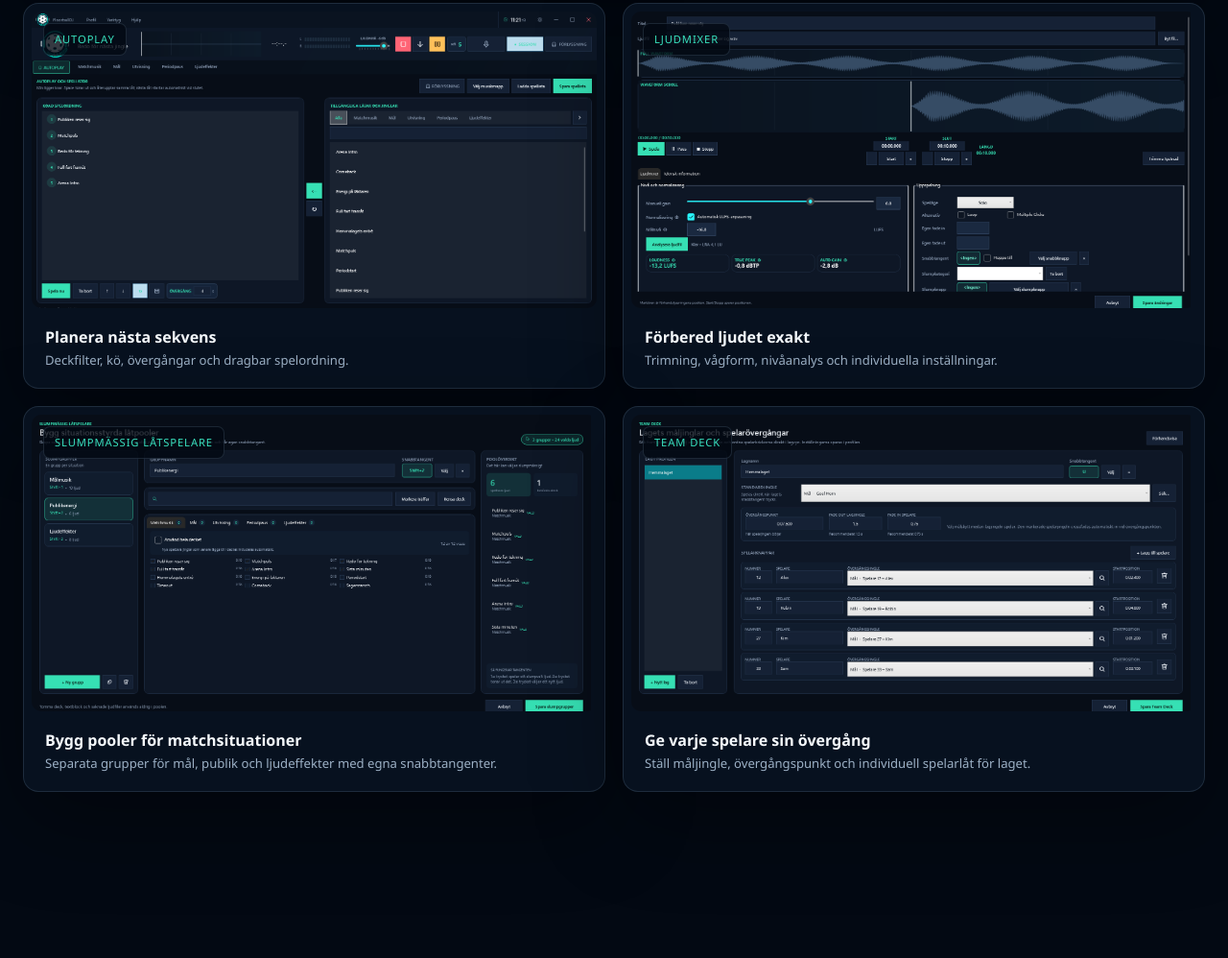
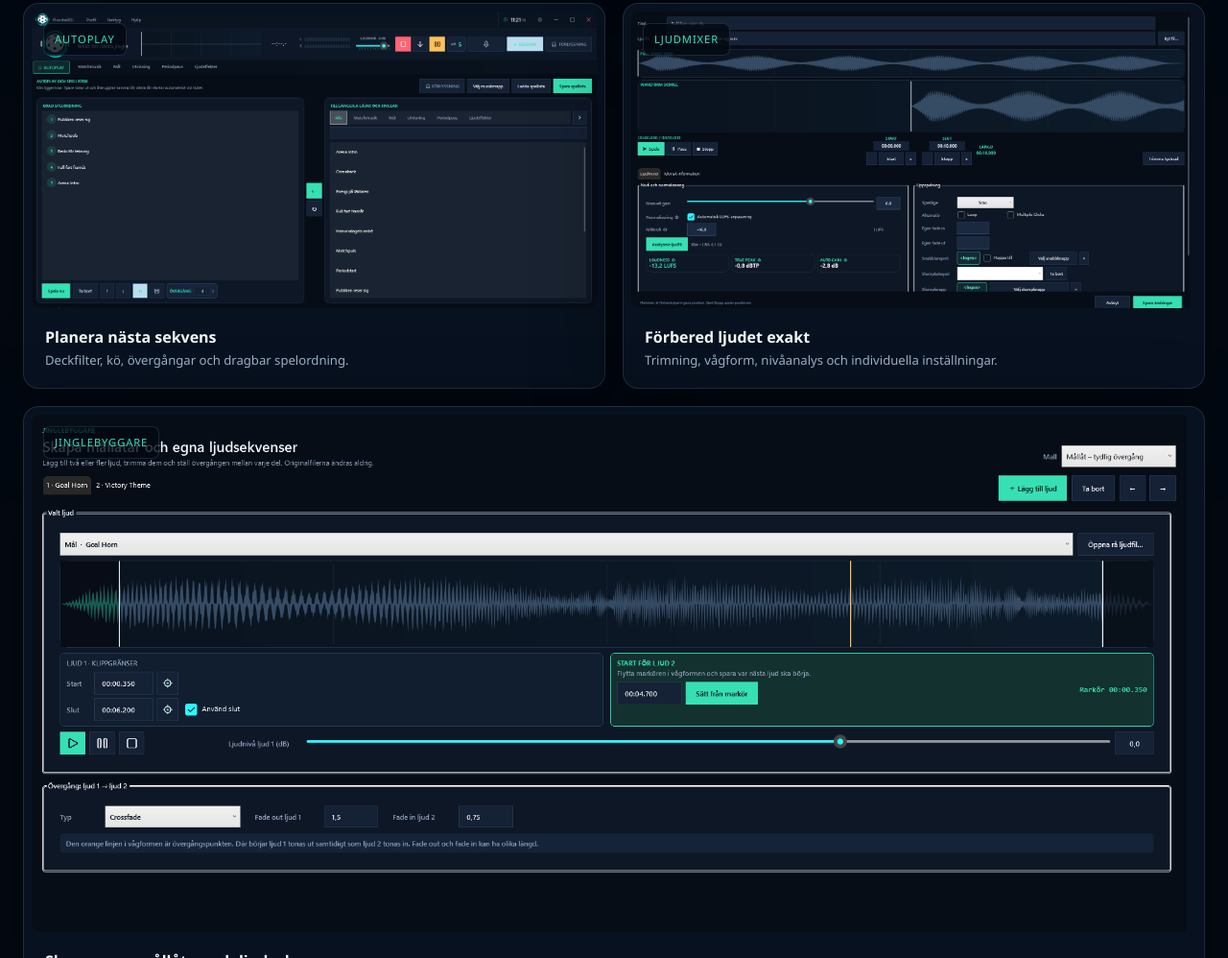
Before and after one commit to Hekkipekki/FloorballDJ, a plain HTML site: page website/funktioner/index.html in a window 1280 px wide. Shown: the part 3073-4071 px from the top of the page at 96% size. Drawn offline with Linux system fonts and the light colour scheme.

Commit message:
Add Jingle Builder website showcase

```diff
--- a/website/assets/styles.css
+++ b/website/assets/styles.css
@@ -154,6 +154,8 @@ h1 em, .closing-cta h2 em { color: transparent; font-style: normal; -webkit-text
 .showcase-grid { margin-top: 18px; display: grid; grid-template-columns: 1fr 1fr; gap: 18px; }
 .showcase-grid .app-frame { position: relative; padding: 8px; }
 .showcase-grid img { width: 100%; aspect-ratio: 16 / 8.4; object-fit: cover; object-position: top; border-radius: 10px; }
+.showcase-grid .app-frame-wide { grid-column: 1 / -1; }
+.showcase-grid .app-frame-wide img { aspect-ratio: 16 / 7.1; }
 .window-label { position: absolute; z-index: 2; top: 20px; left: 20px; padding: 7px 11px; border-radius: 7px; background: rgba(3,9,19,.8); border: 1px solid var(--line); color: var(--mint); font-size: .7rem; text-transform: uppercase; letter-spacing: .08em; }
 .app-frame figcaption { padding: 18px 14px 10px; display: flex; flex-direction: column; }
 .app-frame figcaption strong { font-size: 1rem; }.app-frame figcaption span { color: var(--muted); font-size: .82rem; }
--- a/website/funktioner/index.html
+++ b/website/funktioner/index.html
@@ -2,7 +2,7 @@
 <html lang="sv">
 <head>
   <meta charset="utf-8"><meta name="viewport" content="width=device-width, initial-scale=1"><meta name="theme-color" content="#07111f">
-  <meta name="description" content="Utforska FloorballDJ:s decks, Autoplay, ljudmixer, slumpgrupper, Team Deck, vågformer och ljudkontroll.">
+  <meta name="description" content="Utforska FloorballDJ:s decks, Autoplay, ljudmixer, Jinglebyggare, slumpgrupper, Team Deck, vågformer och ljudkontroll.">
   <title>Funktioner och gränssnitt — FloorballDJ</title>
   <link rel="icon" href="/assets/floorballdj-logo.png" type="image/png"><link rel="stylesheet" href="/assets/styles.css">
   <script src="/assets/site-config.js?v=0.40.0-beta.19" defer></script><script src="/assets/app.js" defer></script>
@@ -25,6 +25,7 @@
         <article class="feature-card reveal"><div class="feature-icon">≋</div><span class="feature-number">03</span><h3>Autoplay och kö</h3><p>Bygg spellistor, flytta låtar med drag och släpp och välj loop, shuffle eller kontrollerad uppspelning.</p></article>
         <article class="feature-card reveal"><div class="feature-icon">◉</div><span class="feature-number">04</span><h3>Förlyssning</h3><p>Skicka nästa ljud till hörlurar via en separat utgång innan publiken hör det.</p></article>
         <article class="feature-card feature-card-accent reveal"><div class="feature-icon">⌁</div><span class="feature-number">05</span><h3>Jämn ljudnivå</h3><p>Analysera bibliotekets LUFS och true peak. FloorballDJ balanserar uppspelningen utan att komprimera eller skriva om originalfilerna.</p><div class="level-bars" aria-hidden="true"><i></i><i></i><i></i><i></i><i></i><i></i><i></i><i></i><i></i><i></i></div></article>
+        <article class="feature-card reveal"><div class="feature-icon">⤨</div><span class="feature-number">06</span><h3>Skapa egen jingle</h3><p>Kombinera två eller fler ljud, trimma varje del och välj exakt var nästa ljud ska börja. Originalfilerna lämnas orörda.</p></article>
       </div>
     </section>
 
@@ -34,6 +35,7 @@
       <div class="showcase-grid">
         <figure class="app-frame reveal"><div class="window-label">Autoplay</div><img src="/assets/floorballdj-autoplay.png?v=20260823" alt="Autoplay-vyn med köad spelordning och tillgängliga låtar" loading="lazy"><figcaption><strong>Planera nästa sekvens</strong><span>Deckfilter, kö, övergångar och dragbar spelordning.</span></figcaption></figure>
         <figure class="app-frame reveal"><div class="window-label">Ljudmixer</div><img src="/assets/floorballdj-mixer.png?v=20260823" alt="Jingle-egenskaper med vågform och LUFS-balansering" loading="lazy"><figcaption><strong>Förbered ljudet exakt</strong><span>Trimning, vågform, nivåanalys och individuella inställningar.</span></figcaption></figure>
+        <figure class="app-frame app-frame-wide reveal"><div class="window-label">Jinglebyggare</div><img src="/assets/floorballdj-jingle-builder.png?v=20260823" alt="Jinglebyggaren med flera ljud, vågform, klippgränser och crossfade" loading="lazy"><figcaption><strong>Skapa egna mållåtar och ljudsekvenser</strong><span>Kombinera flera ljud, sätt exakta startpunkter och forma övergången innan resultatet sparas.</span></figcaption></figure>
         <figure class="app-frame reveal"><div class="window-label">Slumpmässig låtspelare</div><img src="/assets/floorballdj-random-player.png?v=20260823" alt="Slumpmässig låtspelare med situationsstyrda ljudpooler" loading="lazy"><figcaption><strong>Bygg pooler för matchsituationer</strong><span>Separata grupper för mål, publik och ljudeffekter med egna snabbtangenter.</span></figcaption></figure>
         <figure class="app-frame reveal"><div class="window-label">Team Deck</div><img src="/assets/floorballdj-team-deck.png?v=20260823" alt="Team Deck med måljingle och spelarövergångar" loading="lazy"><figcaption><strong>Ge varje spelare sin övergång</strong><span>Ställ måljingle, övergångspunkt och individuell spelarlåt för laget.</span></figcaption></figure>
       </div>
```
Also changed, not shown: website/assets/floorballdj-jingle-builder.png (added).
